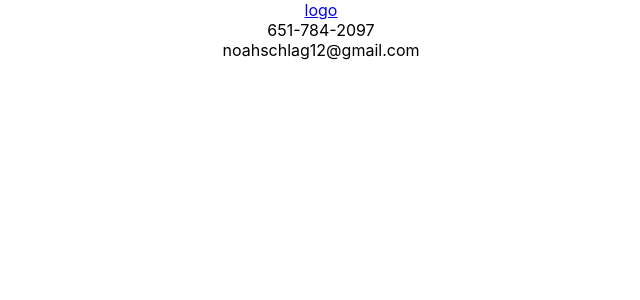
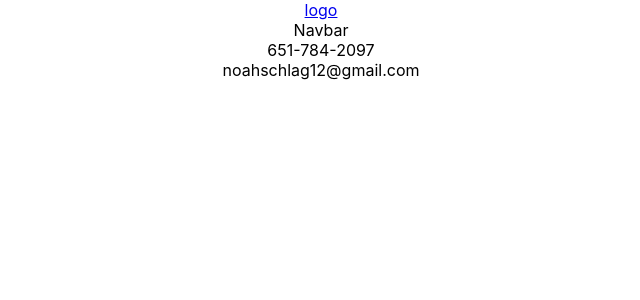
Before and after one commit to noahschlag/react-portfolio, a React (Create React App) app in the folder 02-Homework/react-portfolio/: page / in a window 1280 px wide. Shown: the top 300 px of the page, without its empty margins (319-959 px from the left). Built offline with nearby package versions, Linux system fonts and the light colour scheme.

Commit message:
aconencted header and navbar to their css files, and finished connecting navbar to the main index.js inside of the common folder

```diff
--- a/02-Homework/react-portfolio/src/components/common/header/Header.jsx
+++ b/02-Homework/react-portfolio/src/components/common/header/Header.jsx
@@ -1,4 +1,7 @@
 import React from 'react';
+import { Navbar } from '../../common';
+
+import './Header.css';
 
 function Header () {
     return (
@@ -8,7 +11,7 @@ function Header () {
                     <a href="/" className="header-logo">logo</a>
                 </section>
                 <section className="header-top_navbar">
-                    {/* //{navbar /} */}
+                    <Navbar />
                 </section>
             </section>
             <section className="header-bottom">
--- a/02-Homework/react-portfolio/src/components/common/index.js
+++ b/02-Homework/react-portfolio/src/components/common/index.js
@@ -1,6 +1,8 @@
 import Header from './header';
+import Navbar from './navbar';
 
 export {
     Header,
+    Navbar,
 
 }
--- a/02-Homework/react-portfolio/src/components/navbar/Navbar.jsx
+++ b/02-Homework/react-portfolio/src/components/common/navbar/Navbar.jsx
@@ -1,4 +1,6 @@
 import React from 'react';
+
+import './Navbar.css'
 
 function Navbar () {
 
```
Also changed, not shown: 02-Homework/react-portfolio/src/components/common/navbar/Navbar.css (added), 02-Homework/react-portfolio/src/components/common/navbar/index.js (renamed from 02-Homework/react-portfolio/src/components/navbar/index.js).
